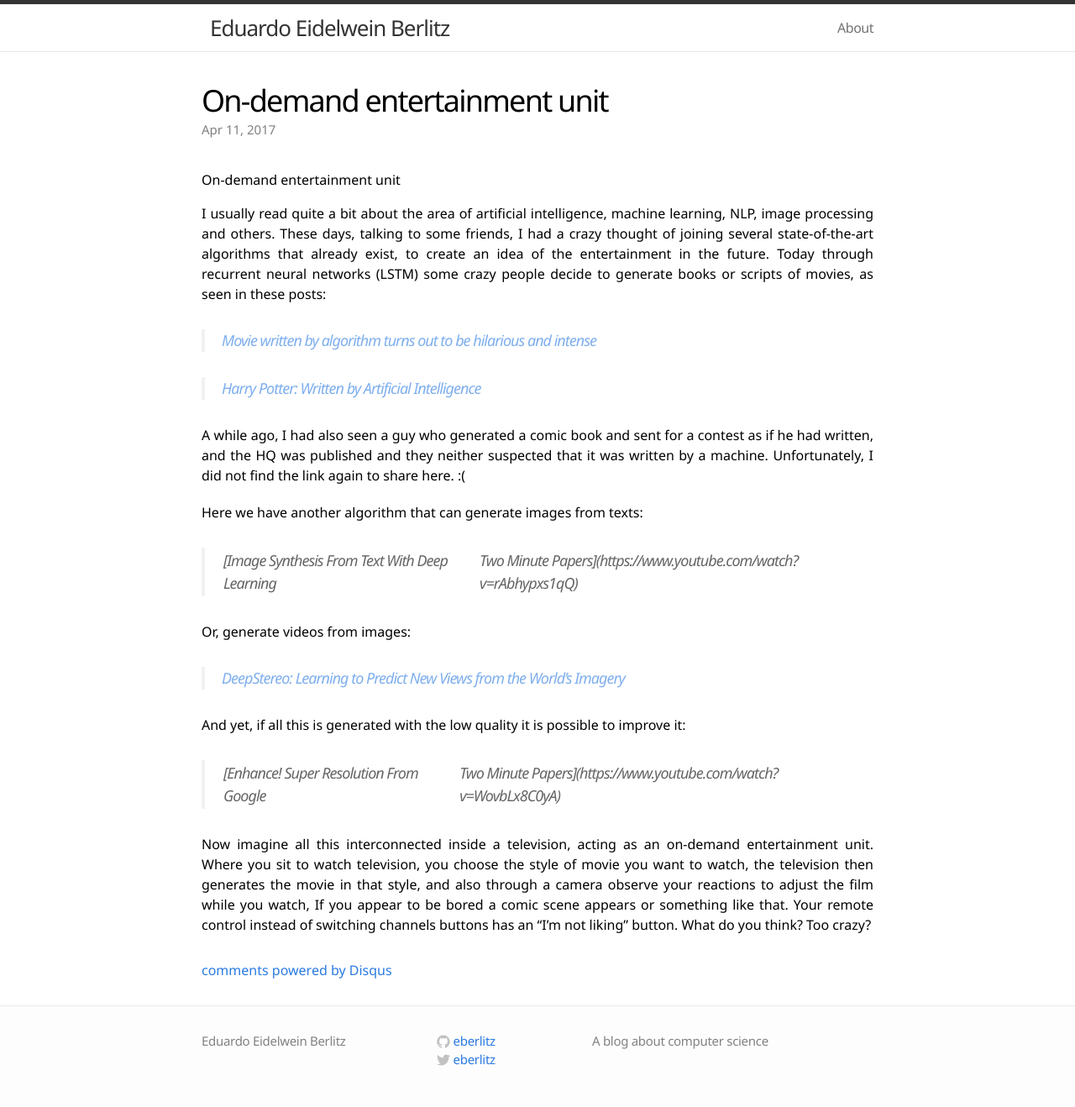
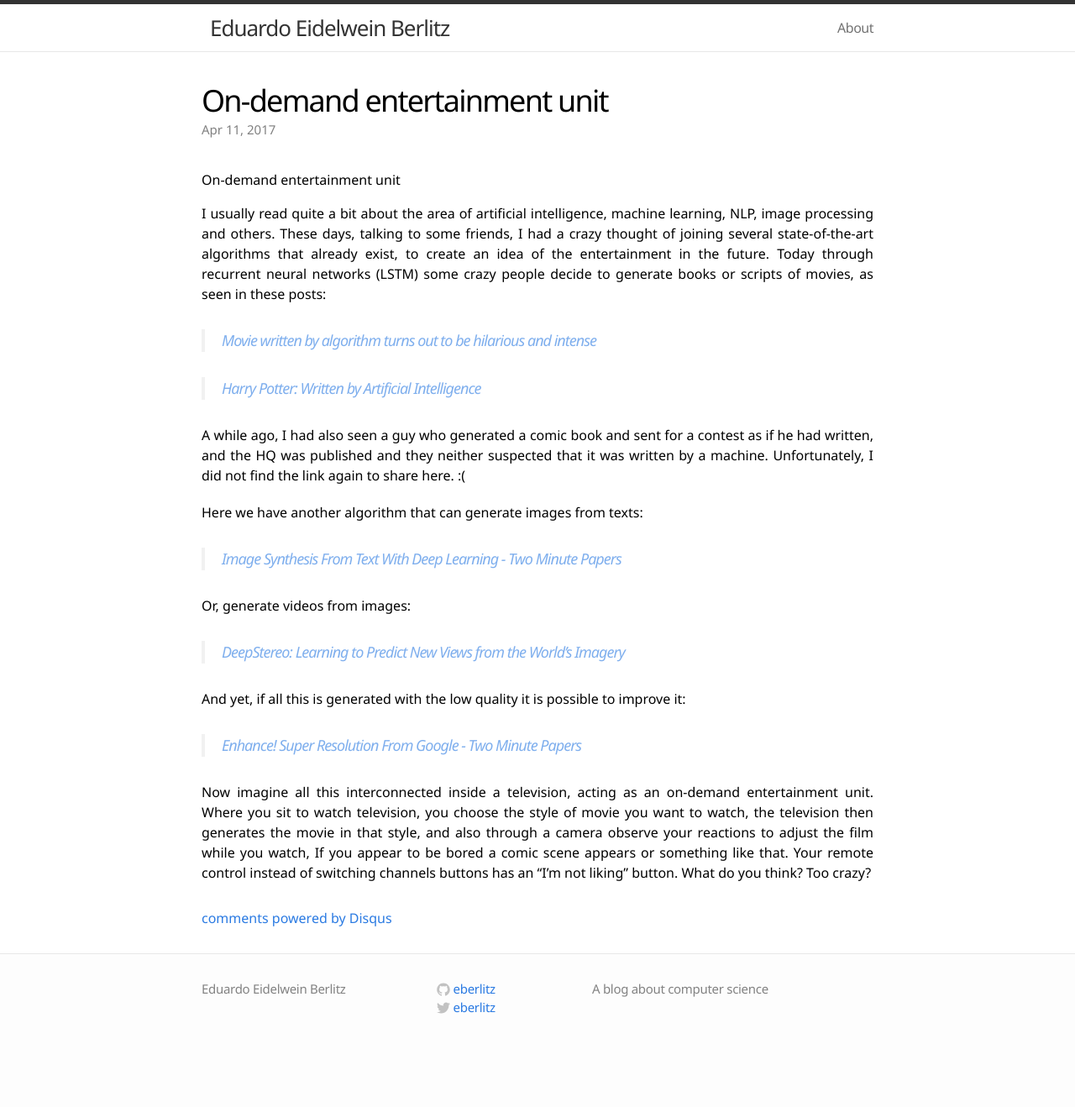
Before and after one commit to eberlitz/eberlitz.github.io, a Jekyll site: the page built from _posts/2017-04-11-on-demand-entertainment-unit.markdown, in a window 1280 px wide. Shown: the whole page at 84% size. Built offline with Jekyll 4.4.1, drawn with Linux system fonts in a browser that asks for light colours; comment, search, counter and statistics services are not loaded; after the commit the page ends 1256 px from its top, so only the background shows below that.

Commit message:
Update 2017-04-11-on-demand-entertainment-unit.markdown

```diff
--- a/_posts/2017-04-11-on-demand-entertainment-unit.markdown
+++ b/_posts/2017-04-11-on-demand-entertainment-unit.markdown
@@ -23,7 +23,7 @@ A while ago, I had also seen a guy who generated a comic book and sent for a con
 
 Here we have another algorithm that can generate images from texts:
 
->[Image Synthesis From Text With Deep Learning | Two Minute Papers](https://www.youtube.com/watch?v=rAbhypxs1qQ)
+>[Image Synthesis From Text With Deep Learning - Two Minute Papers](https://www.youtube.com/watch?v=rAbhypxs1qQ)
 
 Or, generate videos from images:
 
@@ -31,7 +31,7 @@ Or, generate videos from images:
 
 And yet, if all this is generated with the low quality it is possible to improve it:
 
->[Enhance! Super Resolution From Google | Two Minute Papers](https://www.youtube.com/watch?v=WovbLx8C0yA)
+>[Enhance! Super Resolution From Google - Two Minute Papers](https://www.youtube.com/watch?v=WovbLx8C0yA)
 
 Now imagine all this interconnected inside a television, acting as an on-demand entertainment unit. Where you sit to watch television, you choose the style of movie you want to watch, the television then generates the movie in that style, and also through a camera observe your reactions to adjust the film while you watch, If you appear to be bored a comic scene appears or something like that. Your remote control instead of switching channels buttons has an “I’m not liking” button.
 What do you think? Too crazy?
```
